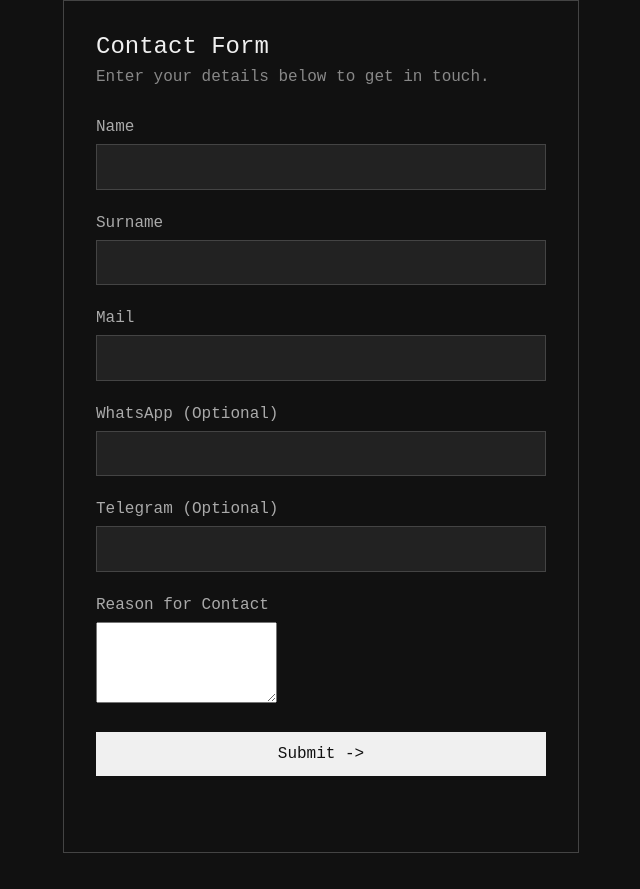
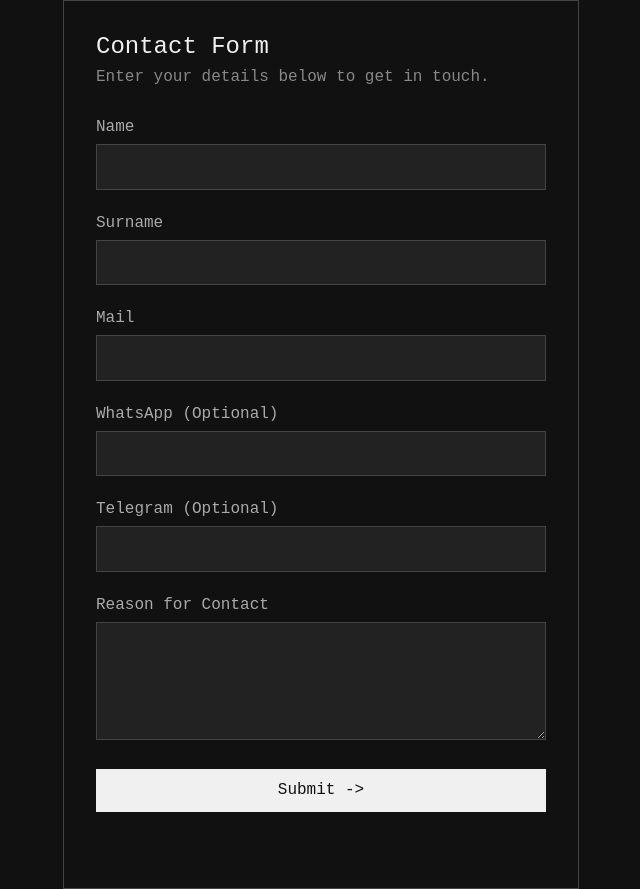
Before and after one commit to lacer2k/message_me, a plain HTML site: page index.html in a window 1280 px wide. Shown: the whole page, without its empty margins (319-959 px from the left). Before the commit the page ends 853 px from the top, so only its background shows below. Drawn offline with Linux system fonts and the light colour scheme.

Commit message:
Update style.css

```diff
--- a/style.css
+++ b/style.css
@@ -41,7 +41,8 @@ label {
     color: #aaa;
 }
 
-input, select {
+/* Add textarea to this list */
+input, select, textarea {
     width: 100%;
     padding: 0.8rem;
     background-color: #222;
@@ -50,7 +51,10 @@ input, select {
     font-family: inherit;
     font-size: 1rem;
     box-sizing: border-box; /* Ensures padding doesn't affect width */
+    /* This will make the textarea resize vertically but not horizontally */
+    resize: vertical;
 }
+
 
 input:focus, select:focus {
     outline: none;
```
